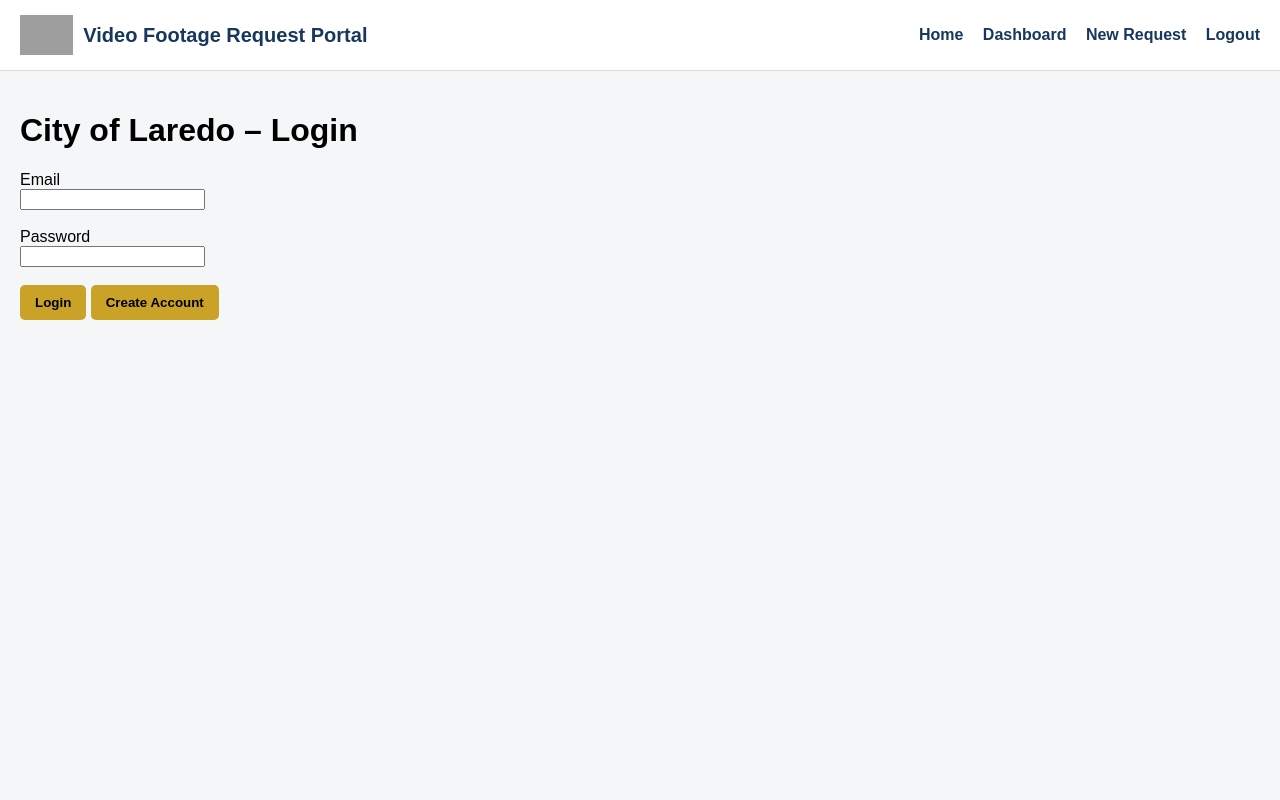
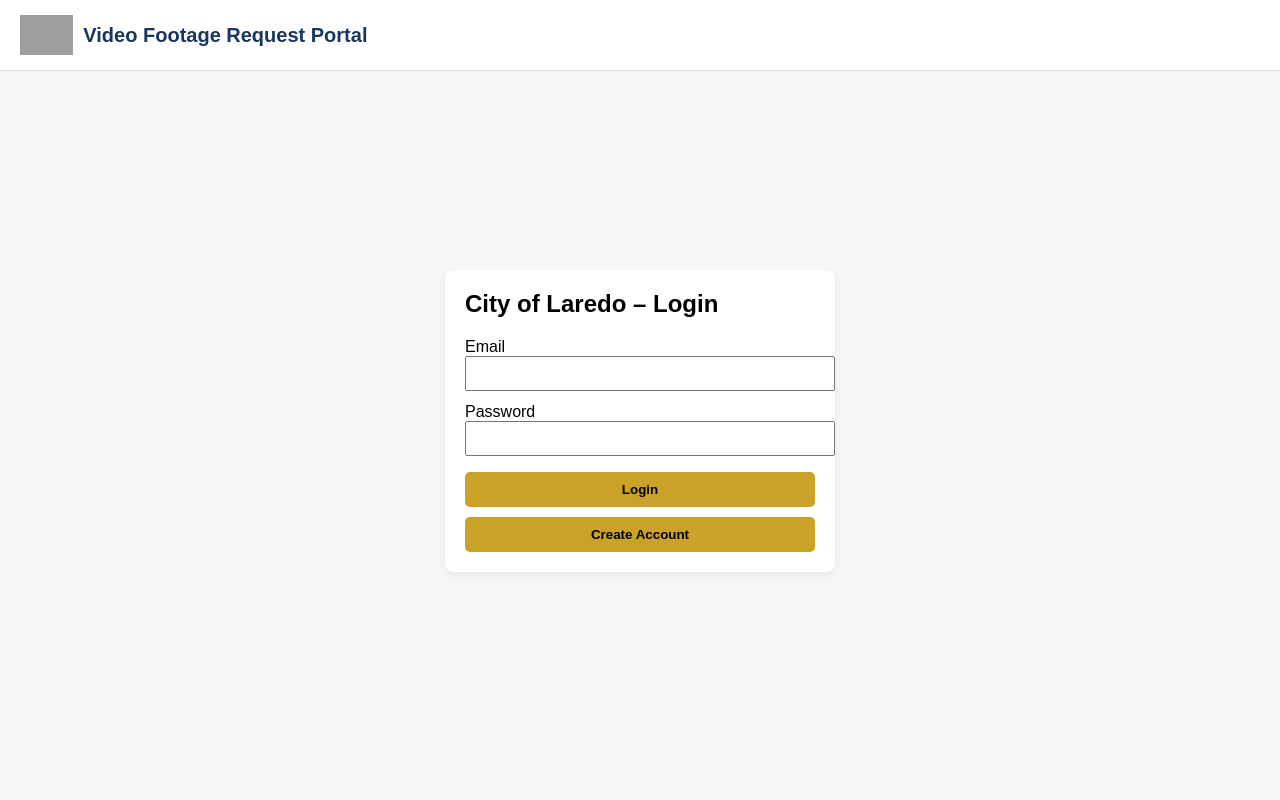
Before and after one commit to markyebra/group_project, a Flask app: page /login in a window 1280 px wide. Run offline with Flask 3, Linux system fonts and the light colour scheme; grey boxes are pictures that could not be loaded.

Commit message:
account_details.html, app.py, requests.db, base.html, login.html

```diff
--- a/app.py
+++ b/app.py
@@ -16,6 +16,35 @@
     def init_db_command():
         init_db()
         print("Initialized the database.")
+    @app.context_processor
+    def inject_user():
+        user = None
+
+        if session.get("user_id"):
+            db = get_db()
+            user = db.execute(
+                """
+                SELECT id, first_name, last_name, email, role, department
+                FROM users
+                WHERE id = ?
+                """,
+                (session["user_id"],)
+            ).fetchone()
+        return dict(current_user=user)
+
+    @app.route("/account")
+    @login_required
+    def account_details():
+        db = get_db()
+        user = db.execute(
+            """
+            SELECT employee_id, first_name, last_name, email, role, department, created_at
+            FROM users
+            WHERE id = ?
+            """,
+            (session["user_id"],),
+        ).fetchone()
+        return render_template("account_details.html", user=user)
 
     @app.route("/")
     def home():
--- a/templates/base.html
+++ b/templates/base.html
@@ -33,10 +25,18 @@
             font-weight: bold;
             color: #17375e;
             font-size: 20px;
+            display: flex;
+            align-items: center;
+            gap: 10px;
+        }
+
+        .nav {
+            display: flex;
+            align-items: center;
+            gap: 15px;
         }
 
         .nav a {
-            margin-left: 15px;
             text-decoration: none;
             color: #17375e;
             font-weight: bold;
@@ -44,6 +44,13 @@
 
         .container {
             padding: 20px;
+        }
+
+        .login-page {
+            min-height: calc(100vh - 80px);
+            display: flex;
+            justify-content: center;
+            align-items: center;
         }
 
         .card {
@@ -80,23 +145,51 @@
 <body>
 
     <div class="header">
-        <div class="brand" style="display:flex; align-items:center; gap:10px;">
+        <div class="brand">
             <img src="{{ url_for('static', filename='img/uml01.png') }}" alt="City of Laredo" style="height:40px;">
             <span>Video Footage Request Portal</span>
         </div>
-        <div class="nav">
-            <a href="/">Home</a>
-            <a href="{{ url_for('requestor_dashboard') }}">Dashboard</a>
-            <a href="{{ url_for('new_request') }}">New Request</a>
+
+        {% if current_user %}
+<div class="nav">
+    <a href="/">Home</a>
+    <a href="{{ url_for('requestor_dashboard') }}">Dashboard</a>
+    <a href="{{ url_for('new_request') }}">New Request</a>
+
+    <div class="user-menu" id="userMenu">
+        <button type="button" class="user-toggle" onclick="toggleUserMenu()">
+            {{ current_user["first_name"] }} {{ current_user["last_name"] }}
+        </button>
+
+        <div class="dropdown-menu">
+            <a href="{{ url_for('account_details') }}">Account Details</a>
             <a href="{{ url_for('logout') }}">Logout</a>
         </div>
     </div>
+</div>
+{% endif %}
+    </div>
 
-    <div class="container">
+    <div class="{% block container_class %}container{% endblock %}">
         {% block content %}{% endblock %}
     </div>
 
-    {% block scripts %}{% endblock %}
+    {% block scripts %}
+    <script>
+        function toggleUserMenu() {
+            document.getElementById("userMenu").classList.toggle("open");
+        }
+
+        window.addEventListener("click", function(event) {
+            const menu = document.getElementById("userMenu");
+            if (!menu) return;
+
+            if (!menu.contains(event.target)) {
+                menu.classList.remove("open");
+            }
+        });
+    </script>
+    {% endblock %}
 
 </body>
 </html>
--- a/templates/login.html
+++ b/templates/login.html
@@ -2,29 +2,40 @@
 
 {% block title %}Login{% endblock %}
 
+{% block container_class %}login-page{% endblock %}
+
 {% block content %}
-  <h1>City of Laredo – Login</h1>
+<div class="card" style="width: 350px; text-align: left;">
+  <h2 style="margin-top: 0;">City of Laredo – Login</h2>
 
   {% with messages = get_flashed_messages(with_categories=true) %}
     {% if messages %}
-      <ul>
+      <div style="margin-bottom: 12px;">
         {% for category, msg in messages %}
-          <li><strong>{{ category }}:</strong> {{ msg }}</li>
+          <div style="padding:8px; border-radius:4px; margin-bottom:6px; background:#f8d7da; color:#842029;">
+            <strong>{{ category }}:</strong> {{ msg }}
+          </div>
         {% endfor %}
-      </ul>
+      </div>
     {% endif %}
   {% endwith %}
 
   <form method="post">
     <label>Email</label><br/>
-    <input type="email" name="email" required /><br/><br/>
+    <input type="email" name="email" required style="width:100%; padding:8px; margin-bottom:12px;" />
 
     <label>Password</label><br/>
-    <input type="password" name="password" required /><br/><br/>
+    <input type="password" name="password" required style="width:100%; padding:8px; margin-bottom:16px;" />
 
-    <button type="submit">Login</button>
-    <a href="{{ url_for('create_account') }}">
-    <button type="button">Create Account</button>
+    <button type="submit" style="width:100%; margin-bottom:10px;">
+      Login
+    </button>
+
+    <a href="{{ url_for('create_account') }}" style="text-decoration:none;">
+      <button type="button" style="width:100%;">
+        Create Account
+      </button>
     </a>
   </form>
+</div>
 {% endblock %}
```
Also changed, not shown: other parts of templates/base.html (+58 -8 lines), account_details.html (added, +15 -0 lines), requests.db.
